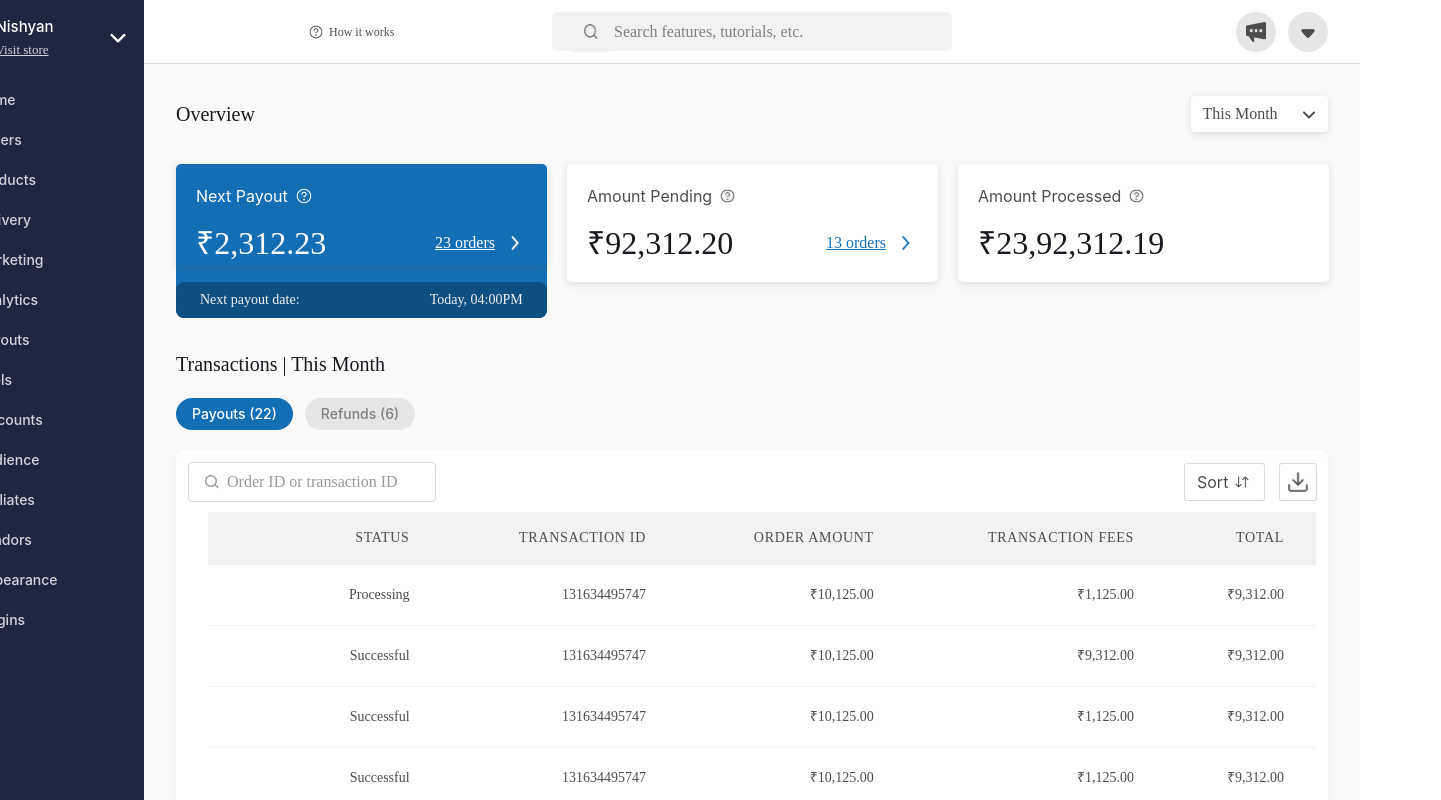
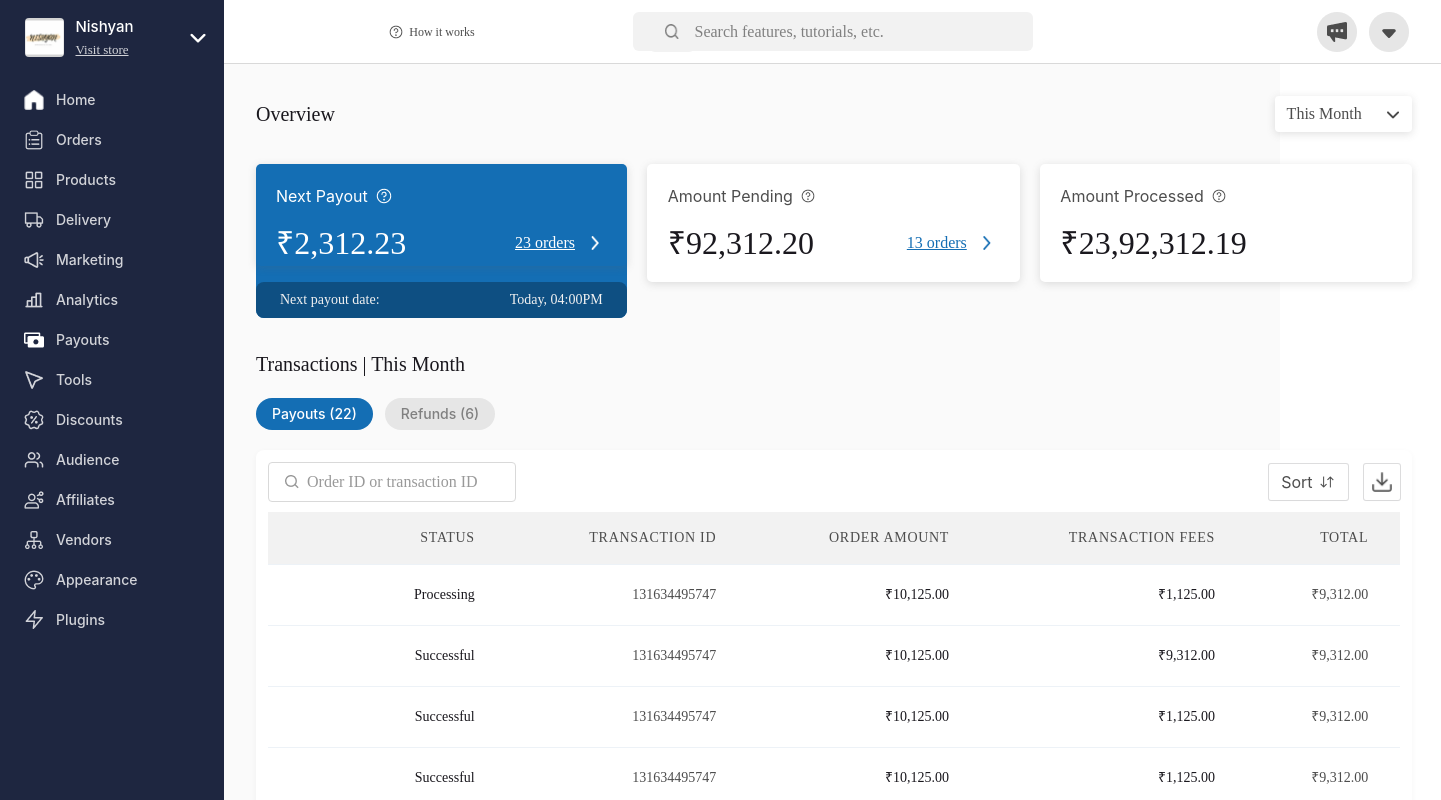
Before and after one commit to jurikalita011/payouts-figma, a React (Create React App) app in the folder client/: page / in a window 1280 px wide. Shown: the top 800 px of the page, 1441 px wide, since content can reach past the window. Built offline with nearby package versions, Linux system fonts and the light colour scheme.

Commit message:
made changed to width

```diff
--- a/client/src/components/Table1.jsx
+++ b/client/src/components/Table1.jsx
@@ -1,5 +1,4 @@
 import {
-  Box,
   Table,
   TableContainer,
   Tbody,
@@ -65,7 +64,6 @@ export const Table1 = () => {
     },
   ];
   return (
-    <Box overflowY="auto" maxHeight="375px" marginTop="10px">
     <TableContainer className={styles.tableCont}>
       <Table size="lg">
         <Thead className={styles.thead}>
@@ -96,16 +94,16 @@ export const Table1 = () => {
             <Tr key={index}>
               <Td></Td>
               <Td>
-                  <Text className={styles.txt}>{data["Status"]}</Text>
+                <Text className={styles.txt3}>{data["Status"]}</Text>
               </Td>
               <Td isNumeric>
                 <Text className={styles.txt}>{data["Transaction ID"]}</Text>
               </Td>
               <Td>
-                  <Text className={styles.txt}>{data["Order amount"]}</Text>
+                <Text className={styles.txt3}>{data["Order amount"]}</Text>
               </Td>
               <Td>
-                  <Text className={styles.txt}>{data["Transaction fees"]}</Text>
+                <Text className={styles.txt3}>{data["Transaction fees"]}</Text>
               </Td>
               <Td>
                 <Text className={styles.txt}>{data["Total"]}</Text>
@@ -115,6 +113,5 @@ export const Table1 = () => {
         </Tbody>
       </Table>
     </TableContainer>
-    </Box>
   );
 };
--- a/client/src/components/Table2.jsx
+++ b/client/src/components/Table2.jsx
@@ -1,6 +1,5 @@
 import React from "react";
 import {
-  Box,
   Table,
   TableContainer,
   Tbody,
@@ -59,7 +58,6 @@ export const Table2 = () => {
   ];
 
   return (
-    <Box overflowY="auto" maxHeight="375px" marginTop="10px">
     <TableContainer className={styles.tableCont}>
       <Table size="lg">
         <Thead className={styles.thead}>
@@ -89,7 +87,7 @@ export const Table2 = () => {
                 <Text className={styles.txt2}>{data["Order ID"]}</Text>
               </Td>
               <Td>
-                  <Text className={styles.txt}>{data["Status"]}</Text>
+                <Text className={styles.txt3}>{data["Status"]}</Text>
               </Td>
               <Td isNumeric>
                 <Text className={styles.txt}>{data["Transaction ID"]}</Text>
@@ -98,13 +96,12 @@ export const Table2 = () => {
                 <Text className={styles.txt}>{data["Refund date"]}</Text>
               </Td>
               <Td>
-                  <Text className={styles.txt}>{data["Order amount"]}</Text>
+                <Text className={styles.txt3}>{data["Order amount"]}</Text>
               </Td>
             </Tr>
           ))}
         </Tbody>
       </Table>
     </TableContainer>
-    </Box>
   );
 };
--- a/client/src/pages/Payouts.jsx
+++ b/client/src/pages/Payouts.jsx
@@ -11,7 +11,7 @@ export const Payouts = () => {
     setActive(!isActive);
   };
   return (
-    <Box className={styles.cont} bg={"#fafafa"}>
+    <Box className={styles.cont}>
       <Box display={"flex"}>
         <Sidebar />
         <Box className={styles.right}>
@@ -174,7 +174,14 @@ export const Payouts = () => {
                     </Box>
                   </Box>
                 </Box>
-                {isActive ? <Table1 /> : <Table2 />}
+                <Box
+                  overflowY="auto"
+                  maxHeight="375px"
+                  width={"100%"}
+                  marginTop="10px"
+                >
+                  {isActive ? <Table1 /> : <Table2 />}
+                </Box>
               </Box>
             </Box>
           </Box>
--- a/client/src/styles/Payouts.module.css
+++ b/client/src/styles/Payouts.module.css
@@ -1,15 +1,16 @@
 .cont {
-  width: 1440px;
+  width: 100%;
   height: 922px;
+  background-color: #fafafa;
 }
 .right {
-  width: 1216px;
+  width: 100%;
 }
 .topRightCont {
   border-bottom: 1px solid #d9d9d9;
   background: white;
   display: flex;
-  width: 1216px;
+  width: 100%;
   height: 64px;
   padding: 12px 32px;
   align-items: center;
@@ -107,7 +108,7 @@
 
 .bottomRightCont {
   display: flex;
-  width: 1152px;
+  width: 95%;
   flex-direction: column;
   align-items: flex-start;
   gap: 32px;
@@ -369,7 +370,7 @@
 }
 
 .transactionMain {
-  width: 1152px;
+  width: 100%;
   height: 548px;
   display: flex;
   flex-direction: column;
@@ -430,7 +431,7 @@
 
 .allTransactionCont {
   display: flex;
-  width: 1152px;
+  width: 100%;
   height: 482px;
   padding: 12px 12px 8px 12px;
   flex-direction: column;
@@ -449,7 +450,7 @@
   gap: 20px;
 }
 .bottomBar {
-  width: 1128px;
+  width: 100%;
   height: 40px;
   display: flex;
   justify-content: space-between;
--- a/client/src/styles/table/Table.module.css
+++ b/client/src/styles/table/Table.module.css
@@ -1,5 +1,5 @@
 .tableCont {
-  width: 1108px;
+  width: 100%;
   display: flex;
   align-items: center;
   justify-content: center;
@@ -23,7 +23,8 @@
 }
 
 .txt,
-.txt2 {
+.txt2,
+.txt3 {
   text-align: right;
   font-family: Galano Grotesque;
   font-size: 14px;
@@ -38,3 +39,7 @@
   color: #146eb4;
   font-weight: 500;
 }
+.txt3 {
+  color: #1a181e;
+  font-weight: 400;
+}
```
Lines whose indentation alone changed are shown as unchanged.
